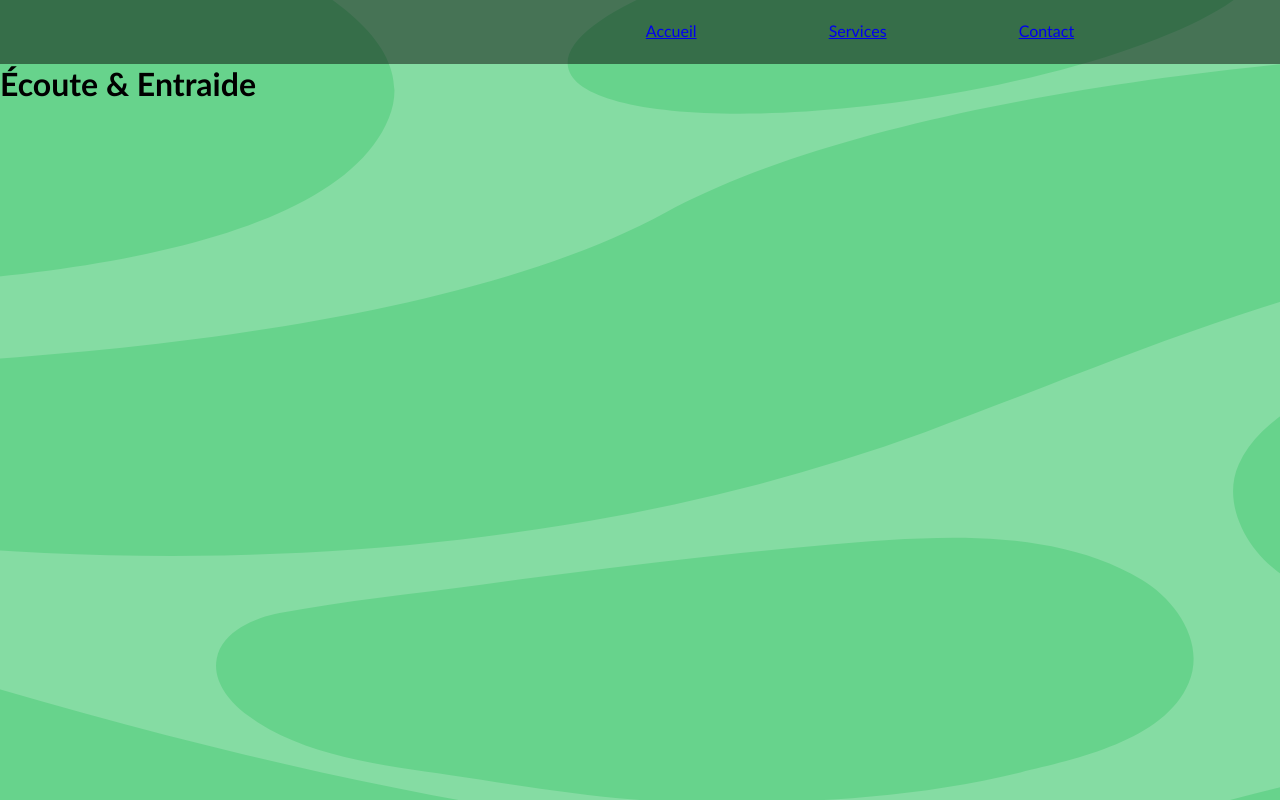
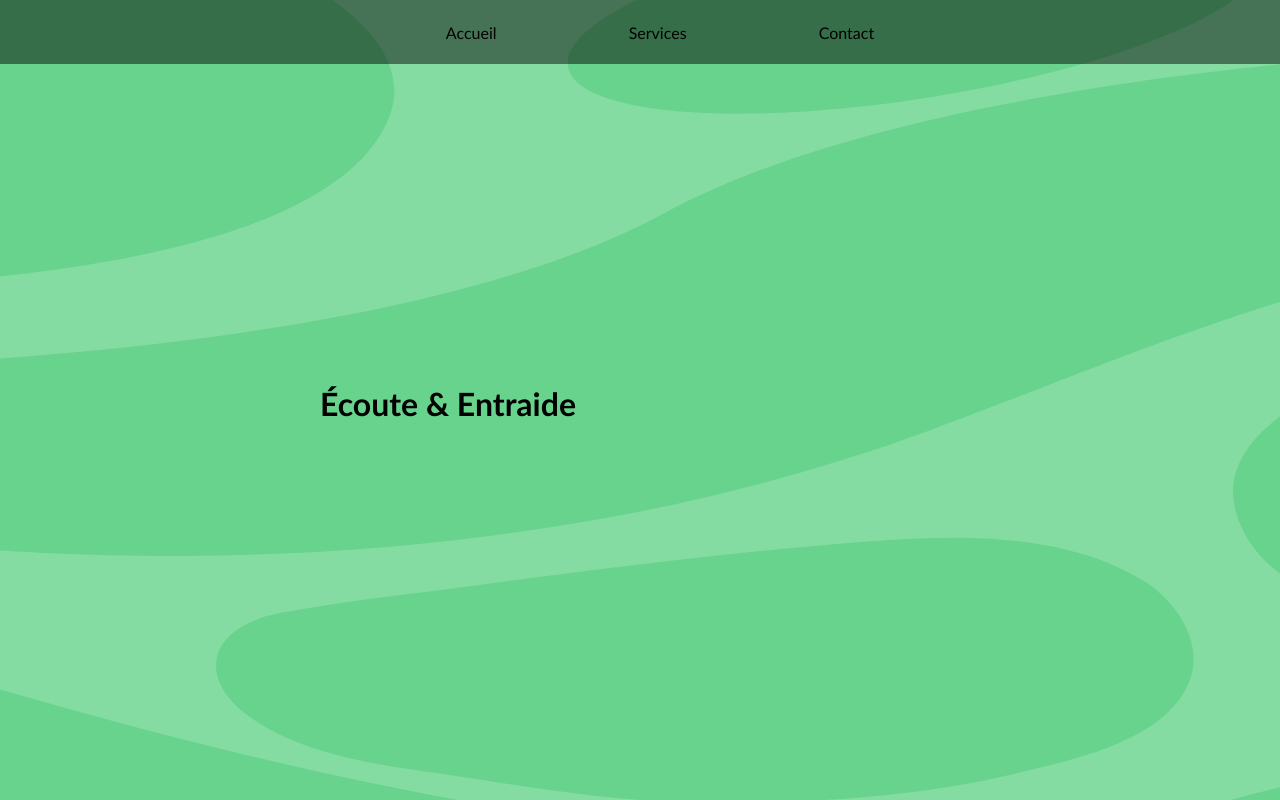
Before and after one commit to Sowin1/Ecoute-Entraide-Website, a plain HTML site: page index.html in a window 1280 px wide. Drawn offline with Linux system fonts and the light colour scheme.

Commit message:
Enlever style par défault d'un <a>

```diff
--- a/styles/index.css
+++ b/styles/index.css
@@ -19,12 +19,20 @@ nav {
 }
 
 ul {
-    margin-top: 1.3rem;
+    margin: auto;
     list-style-type: none;
-    margin-left: 25rem;
 }
 
 li {
     padding: 4rem;
     display: inline;
 }
+li a {
+    color: black;
+    text-decoration: none;
+}
+
+h1 {
+    margin-top: 25%;
+    margin-left: 25%;
+}
```
